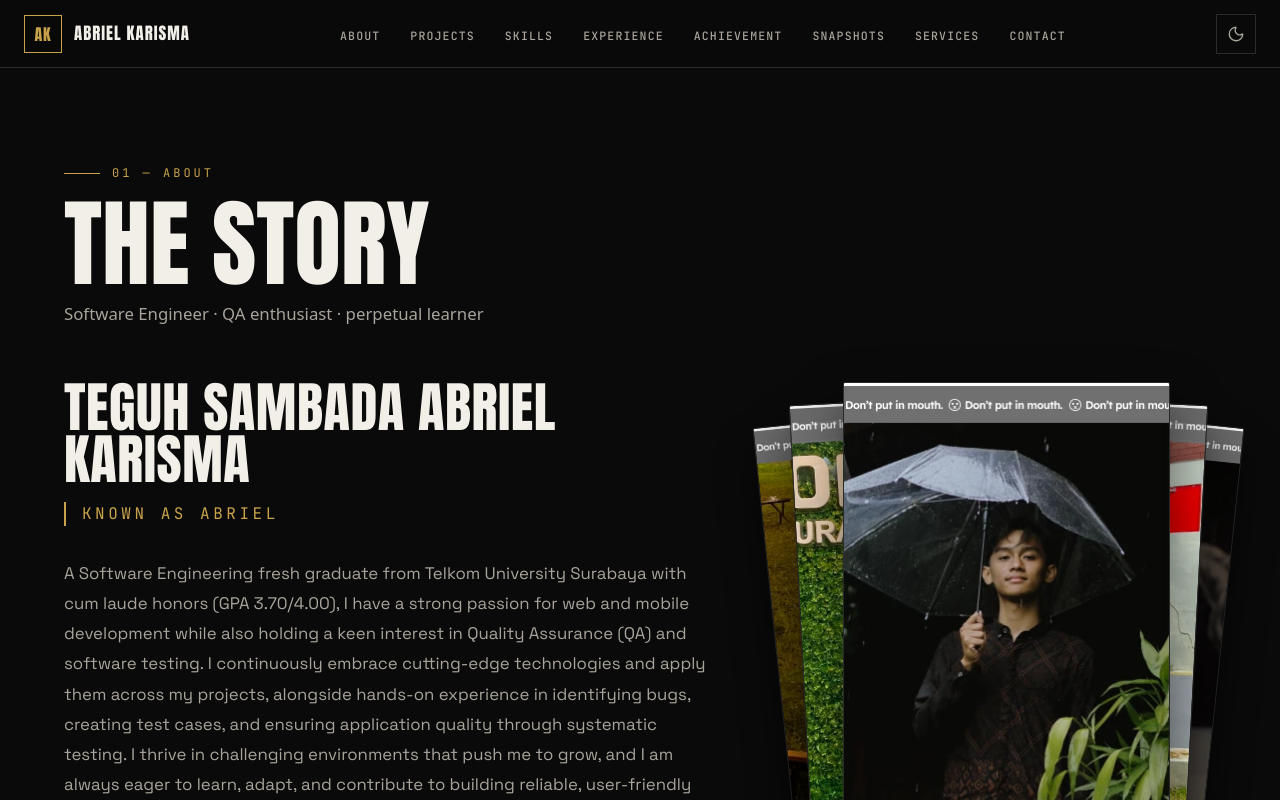
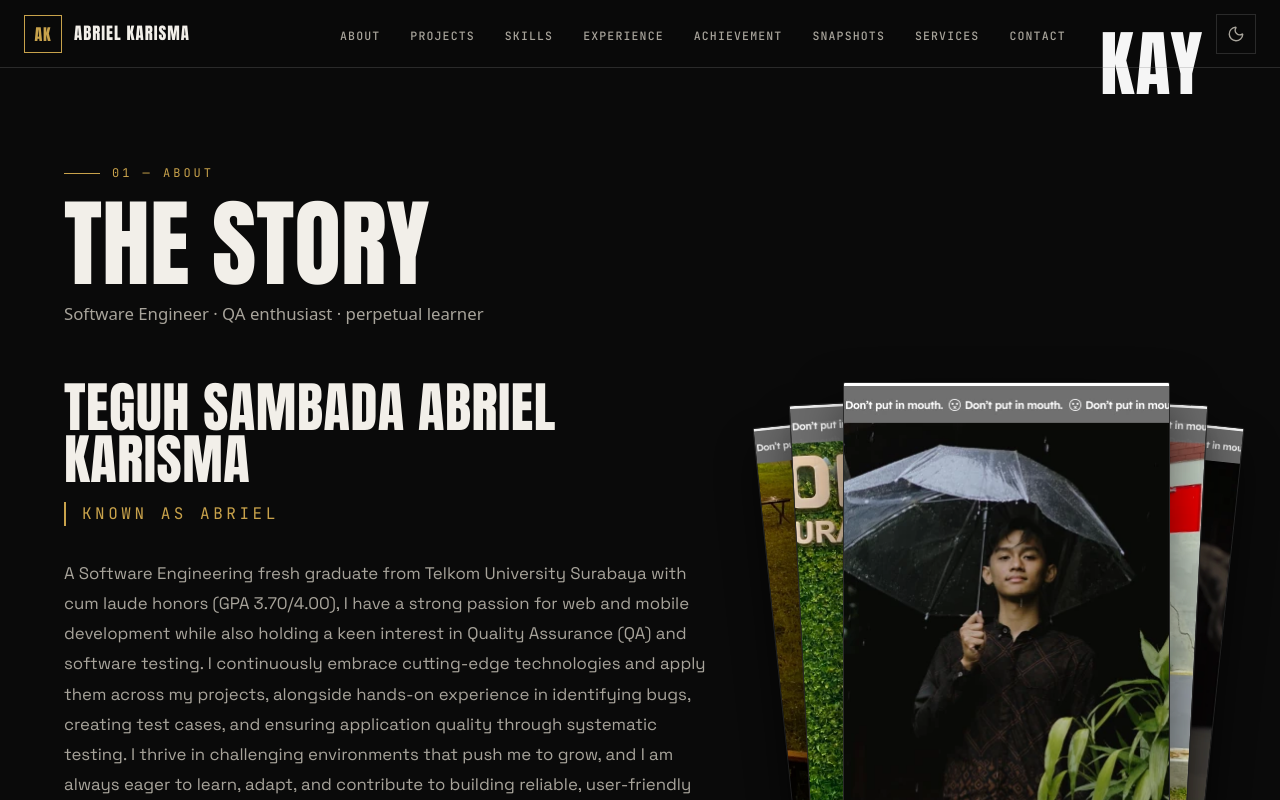
Before and after one commit to abrielkarisma/abriel-porto, a Vue app: page /portfolio in a window 1280 px wide. Shown: the top 800 px of the page. Built offline with nearby package versions, Linux system fonts and the light colour scheme.

Commit message:
Add draggable KAY badge (mix-blend-mode difference, z-max) on Home + Portfolio

```diff
--- /dev/null
+++ b/src/components/sections/KayBadge.vue
@@ -0,0 +1,86 @@
+<template>
+  <div class="kay-badge" ref="badge" :style="style" @pointerdown="onDown" @click.stop.prevent role="img" aria-label="KAY">
+    KAY
+  </div>
+</template>
+
+<script setup>
+import { ref, reactive, computed, onMounted, onUnmounted } from "vue"
+
+const badge = ref(null)
+
+const pos = reactive({
+  x: typeof window !== "undefined" ? window.innerWidth - 120 : 0,
+  y: typeof window !== "undefined" ? 24 : 0,
+  dragging: false,
+})
+
+const style = computed(() => ({
+  left: pos.x + "px",
+  top: pos.y + "px",
+  cursor: pos.dragging ? "grabbing" : "grab",
+}))
+
+let dragging = false
+let moved = false
+let startX = 0
+let startY = 0
+
+const onDown = (e) => {
+  e.preventDefault()
+  e.stopPropagation()
+  dragging = true
+  moved = false
+  startX = e.clientX - pos.x
+  startY = e.clientY - pos.y
+  pos.dragging = true
+  window.addEventListener("pointermove", onMove)
+  window.addEventListener("pointerup", onUp)
+}
+
+const onMove = (e) => {
+  if (!dragging) return
+  moved = true
+  const nx = e.clientX - startX
+  const ny = e.clientY - startY
+  pos.x = Math.max(0, Math.min(window.innerWidth - badge.value.offsetWidth, nx))
+  pos.y = Math.max(0, Math.min(window.innerHeight - badge.value.offsetHeight, ny))
+}
+
+const onUp = () => {
+  dragging = false
+  pos.dragging = false
+  window.removeEventListener("pointermove", onMove)
+  window.removeEventListener("pointerup", onUp)
+}
+
+onMounted(() => {
+  pos.x = window.innerWidth - badge.value.offsetWidth - 24
+  pos.y = 24
+})
+
+onUnmounted(() => {
+  window.removeEventListener("pointermove", onMove)
+  window.removeEventListener("pointerup", onUp)
+})
+</script>
+
+<style scoped>
+.kay-badge {
+  position: fixed;
+  z-index: 9999;
+  font-family: var(--font-display);
+  font-weight: 700;
+  font-size: clamp(2.4rem, 6vw, 4.5rem);
+  letter-spacing: 0.02em;
+  line-height: 1;
+  color: #fff;
+  mix-blend-mode: difference; /* warnanya otomatis ng-invert warna di belakangnya */
+  user-select: none;
+  -webkit-user-select: none;
+  touch-action: none;
+  padding: 4px 6px;
+  will-change: left, top;
+  pointer-events: auto;
+}
+</style>
--- a/src/views/Home.vue
+++ b/src/views/Home.vue
@@ -1,6 +1,7 @@
 <script setup>
 import { useRouter } from 'vue-router'
 import backgroundVideo from '@/assets/video/background.mp4'
+import KayBadge from '@/components/sections/KayBadge.vue'
 
 const router = useRouter()
 const navigateToPortfolio = () => {
@@ -36,6 +37,7 @@ const navigateToPortfolio = () => {
         <span class="scroll-bounce">▼</span>
       </div>
     </div>
+    <KayBadge />
   </div>
 </template>
 
--- a/src/views/Portfolio.vue
+++ b/src/views/Portfolio.vue
@@ -37,6 +37,7 @@
       <Snapshots />
       <Services />
     </div>
+    <KayBadge />
   </div>
 </template>
 
@@ -50,6 +51,7 @@ import OutsideCode from "../components/sections/OutsideCode.vue"
 import Achievement from "../components/sections/Achievement.vue"
 import Snapshots from "../components/sections/Snapshots.vue"
 import Services from "../components/sections/Services.vue"
+import KayBadge from "../components/sections/KayBadge.vue"
 
 const { isLight, toggle } = useTheme()
 const toggleTheme = () => toggle()
```
